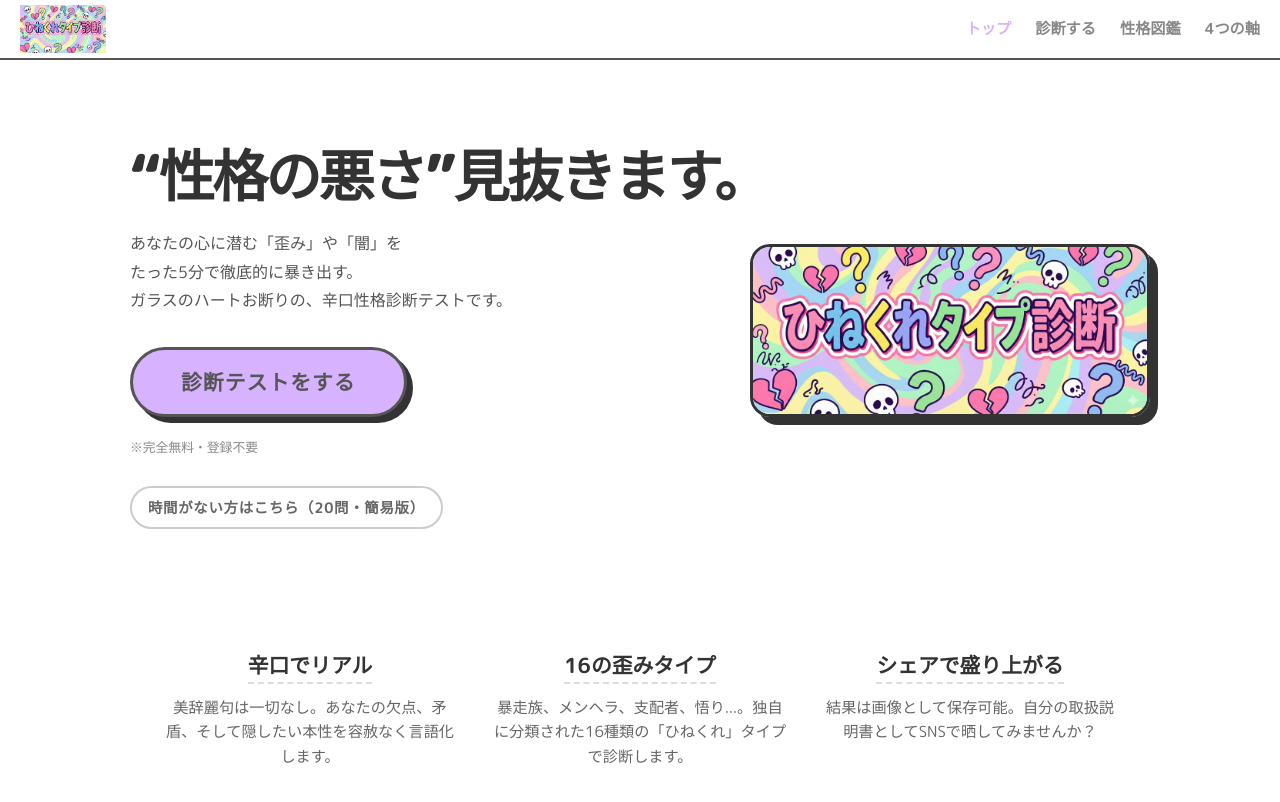
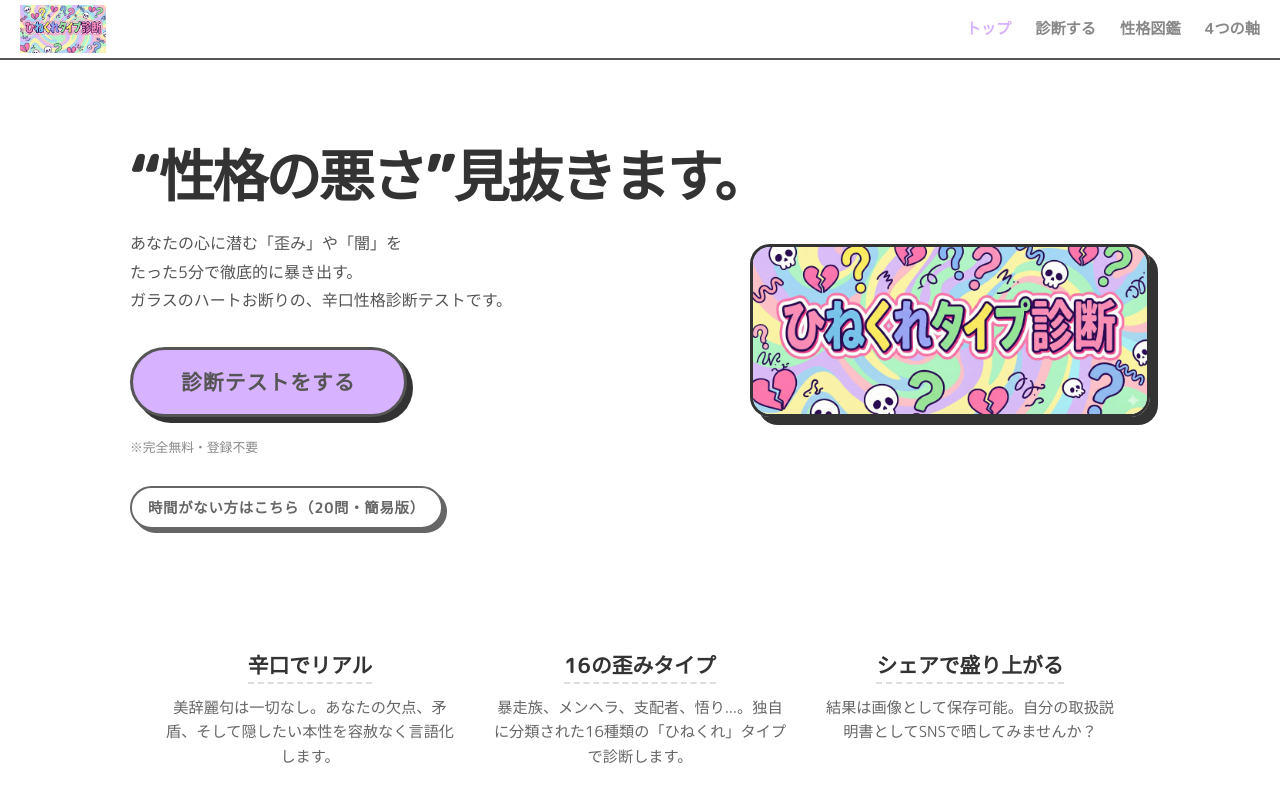
Before and after one commit to so0727/hinekure-diagnosis, a React (Vite) app: page /#/ in a window 1280 px wide. Shown: the top 802 px of the page. Built offline with nearby package versions, Linux system fonts and the light colour scheme.

Commit message:
UI: Add shadow to Simple Diagnosis button

```diff
--- a/src/components/Button.module.css
+++ b/src/components/Button.module.css
@@ -24,9 +24,10 @@
 }
 
 .text {
-    background: transparent;
-    border: 2px solid #ccc;
-    box-shadow: none;
+    background: #fff;
+    /* White bg to cover shadow behind if any? Or transparent? Better white for button look */
+    border: 2px solid #666;
+    box-shadow: 4px 4px 0px #666;
     padding: 10px 20px;
     color: #666;
     text-decoration: none;
@@ -38,10 +39,16 @@
 
 .text:hover {
     color: #333;
-    border-color: #999;
+    border-color: #333;
+    box-shadow: 4px 4px 0px #333;
     transform: translateY(-2px);
-    background: rgba(0, 0, 0, 0.05);
+    background: #fff;
     text-decoration: none;
+}
+
+.text:active {
+    transform: translate(2px, 2px);
+    box-shadow: 2px 2px 0px #333;
 }
 
 /* Variants */
```
